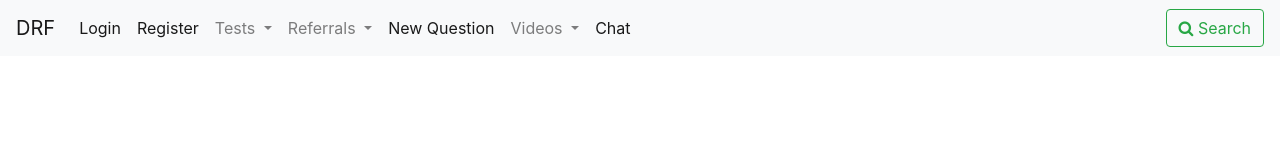
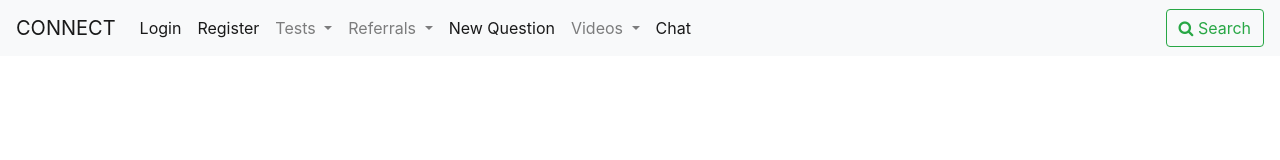
Before and after one commit to devarakondapranav/drffinal, a plain HTML site: page www/data/index.html in a window 1280 px wide. Drawn offline with nearby package versions, Linux system fonts and the light colour scheme; no server answers.

Commit message:
changed logo

```diff
--- a/www/data/index.html
+++ b/www/data/index.html
@@ -16,7 +16,7 @@
 <body background="business-background-images-for-websites-1.png" width="auto" text-align="center">
 
 		<nav class="navbar navbar-expand-lg navbar-light bg-light" style="background-color: #4CAF50;">
-				<a class="navbar-brand" href="#">DRF</a>
+				<a class="navbar-brand" href="#">CONNECT</a>
 				<button class="navbar-toggler" type="button" data-toggle="collapse" data-target="#navbarSupportedContent" aria-controls="navbarSupportedContent" aria-expanded="false" aria-label="Toggle navigation">
 				  <span class="navbar-toggler-icon"></span>
 				</button>
```
